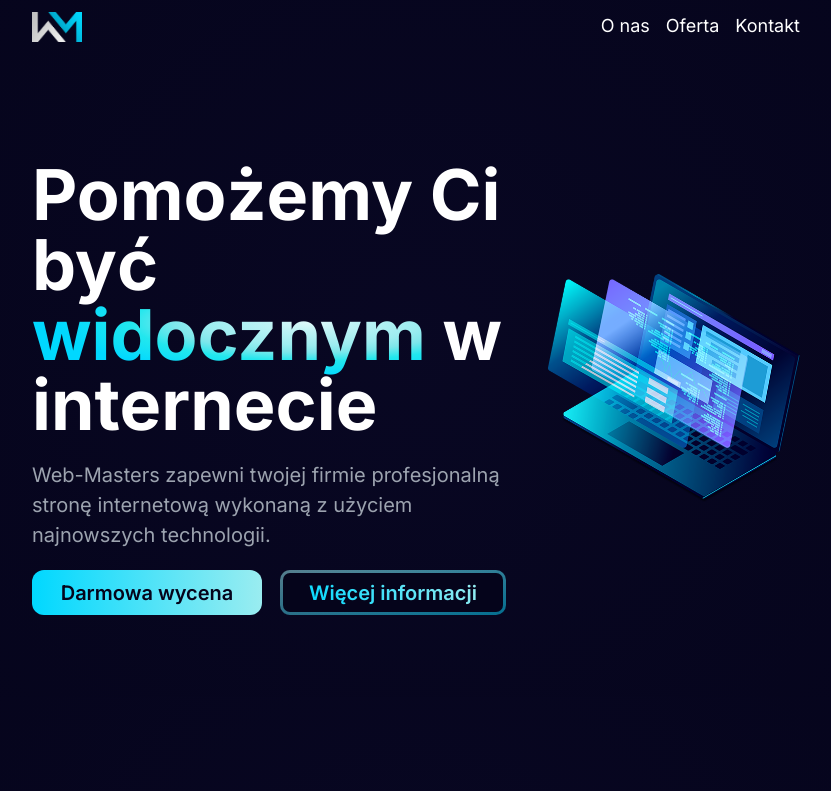
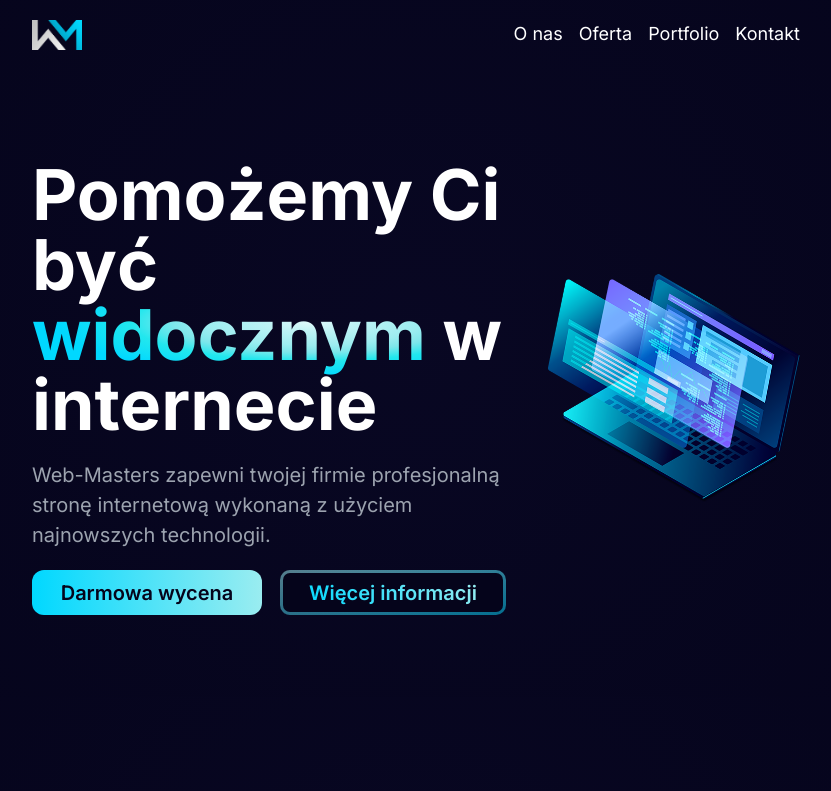
Before and after one commit to m-uchyla/wm-site, a Next.js app: page / in a window 1280 px wide. Shown: the top 791 px of the page, without its empty margins (224-1055 px from the left). Built offline with nearby package versions, Linux system fonts and the light colour scheme.

Commit message:
Navbar & smooth scroll

```diff
--- a/src/components/atoms/button.js
+++ b/src/components/atoms/button.js
@@ -3,7 +3,7 @@
 export default function Button({text, variation}) {
     return (
         <div className={`${(variation === 1) ? "bg-blue-gradient rounded-xl h-[45px]" : "border-gradient h-[49px] -mt-[2px]" } grow px-6 cursor-pointer flex-center `}>
-            <button className={`sm:text-[20px] text-[10px] font-semibold ${(variation === 1 ) ? "text-background" : "border-button"}`}>{text}</button>
+            <button className={`text-[20px] font-semibold ${(variation === 1 ) ? "text-background" : "border-button"}`}>{text}</button>
         </div>
     )
 }
--- a/src/components/organisms/about.js
+++ b/src/components/organisms/about.js
@@ -4,7 +4,7 @@ import { motion, useScroll } from "framer-motion"
 export default function About() {
 
     return (
-      <section>
+      <section id="about">
         <h2 className='text-primaryText md:text-[48px] text-[54px] font-semibold mb-3 text-center'>
           Ty prowadź swój biznes, <br className='sm:block hidden'/> {" "}
           My zajmiemy się stroną.
--- a/src/components/organisms/contact.js
+++ b/src/components/organisms/contact.js
@@ -2,10 +2,10 @@ import { Card, Button, Input} from "../index"
 
 export default function Contact() {
     return (
-      <section>
-        <Card className="flex gap-10 p-16 flex-col lg:flex-row">
+      <section id="contact">
+        <Card className="flex gap-10 sm:p-16 p-10 flex-col lg:flex-row">
           <div className="flex-1 text-center">
-            <h2 className="md:text-[45px] text-[30px] font-semibold">Dodatkowe pytania?</h2>
+            <h2 className="md:text-[45px] text-[30px] font-semibold leading-none sm:mb-0 mb-4">Dodatkowe pytania?</h2>
             <h3 className="text-secondaryText md:text-[18px] text-[16px] font-regular">Zostaw swój adres e-mail a odezwiemy się do Ciebie</h3>
           </div>
           <div className="flex-1 flex-center flex-col lg:flex-row gap-7">
--- a/src/components/organisms/hero.js
+++ b/src/components/organisms/hero.js
@@ -4,7 +4,7 @@ import Image from "next/image"
 
 export default function Hero() {
     return (
-      <section>
+      <section id="hero">
         <div className="flex justify-between items-center gap-10 pt-20">
           <div className="flex-1">
             <h1 className="text-[70px] font-bold leading-none">Pomożemy Ci być <span className="text-gradient">widocznym</span> w internecie</h1>
@@ -22,6 +22,7 @@ export default function Hero() {
           <Image
             className="float-right"
             src={HeroImg}
+            alt="Komputer"
             quality={100}
             width={600}
           />
--- a/src/components/organisms/how.js
+++ b/src/components/organisms/how.js
@@ -4,16 +4,16 @@ import Image from 'next/image'
 
 export default function How () {
   return (
-    <section>
+    <section id="howItsDone">
         <h2 className='text-white sm:text-[52px] text-[48px] font-semibold text-center'>Jak działamy?</h2>
         <div className='flex flex-col'>
             {howItsDone.map((how, index) => (
-                <div className={`flex items-center justify-between ${index % 2 ? "flex-row-reverse" : "flex-row"} ${index === howItsDone.length - 1 ? "mb-0" : "mb-10"}`}>
+                <div key={"howItsDone"+index} className={`flex items-center justify-between ${index % 2 ? "flex-row-reverse" : "flex-row"} ${index === howItsDone.length - 1 ? "mb-0" : "mb-10"}`}>
                     <div className='max-w-[510px]'>
                         <h4 className='text-[36px] font-bold'>{how.title}</h4>
                         <p className='text-[18px] text-secondaryText'>{how.description}</p>
                     </div>
-                    <Image src={how.img}/>
+                    <Image src={how.img} alt={how.title}/>
                 </div>
             ))}
         </div>
--- a/src/components/organisms/portfolio.js
+++ b/src/components/organisms/portfolio.js
@@ -7,7 +7,7 @@ export default function Portfolio () {
     return (
     <section id="portfolio">
       <SectionHeader header={"Wybrane realizacje"} subheader={"Sprawdź jak wyglądają przygotowane przez nas strony"} />
-      <div className='flex flex-wrap place-content-between gap-y-7'>
+      <div className='flex flex-col sm:flex-row flex-wrap place-content-between gap-y-7'>
       {portfolio.map((p, index) => (
         <motion.div
         key={"portfolio"+index}
@@ -17,7 +17,7 @@ export default function Portfolio () {
         viewport={{ once: true, amount: 0.1 }}
         transition={{ delay: index === 0 ? 0.3 : index === 1 ? 0.5 : 0.7, duration: 1 }}
         >
-            <div className='w-[600px]'>
+            <div className='w-[550px]'>
             <div className='portfolio-container  cursor-pointer'>
                 <a href={p.link} target='_blank' rel='nofollow'>
                 {/* <img src={p.img} alt={p.title} className='border-2 border-[#34333b] portfolio-image' /> */}
--- a/src/components/organisms/pricing.js
+++ b/src/components/organisms/pricing.js
@@ -16,7 +16,7 @@ export default function Pricing() {
   }
 
     return (
-      <section>
+      <section id="pricing">
         <SectionHeader header={"Poznaj naszą ofertę"} subheader={"Potrzebujesz strony napisanej od zera? Wybierz coś dla siebie"} />
         <div className="flex lg:flex-row flex-col justify-between gap-7">
           {pricing.map((plan, index) => (
--- a/src/components/organisms/testimonials.js
+++ b/src/components/organisms/testimonials.js
@@ -4,13 +4,14 @@ import Image from 'next/image'
 
 export default function Testimonials(){
     return(
-        <section>
+        <section id="testimonials">
             <SectionHeader header={"Co się o nas mówi?"} subheader={"Opinie naszych klientów i osób z którymi współpracowaliśmy"} />
             <div className="flex gap-3 flex-col md:flex-row">
             {testimonials.map((testimonial, index) => (
-                <div className="flex-center flex-col text-center">
+                <div key={"testimonial"+index} className="flex-center flex-col text-center">
                     <Image
                         className="rounded-full"
+                        alt={testimonial.name}
                         src={testimonial.img}
                         width={56}
                         quality={75}
--- a/src/components/templates/navbar.js
+++ b/src/components/templates/navbar.js
@@ -4,7 +4,14 @@ import Image from "next/image"
 import { useEffect, useState } from "react";
 
 export default function Navbar() {
+
+  const [openCloseNav, setOpenCloseNav] = useState(false);
+  const [initNav, setInitNav] = useState(true);
   const [navbar, setNavbar] = useState(false);
+  const [navActive, setNavActive] = useState(null);
+
+  const [sections,setSections] = useState(null);
+  const [navLi,setNavLi] = useState(null);
 
   const changeBackground = () => {
     if(window.scrollY >= 5) {
@@ -13,24 +20,88 @@ export default function Navbar() {
       setNavbar(false)
     }
   }
+
   useEffect(() => {
     window.addEventListener('scroll', changeBackground);
+    setSections(document.querySelectorAll("section"));
+    setNavLi(document.querySelectorAll("[id='navLink']"));
+    console.log(navLi);
+    window.addEventListener('resize', function() {
+      if(openCloseNav)setOpenCloseNav(false);
+    });
   },[])
 
+  useEffect(() => {
+    window.onscroll = () => {
+      var current = "";
+
+      sections.forEach((section) => {
+        const sectionTop = section.offsetTop;
+        if (scrollY >= sectionTop - 250) {
+          current = section.getAttribute("id");
+        }
+      });
+
+      navLi.forEach((li,index) => {
+        if (li.classList.contains(current)) {
+          setNavActive(current);
+        }
+        if(current === "hero")setNavActive(null);
+      });
+    };
+
+    if(openCloseNav){
+      document.getElementsByTagName("body")[0].style.overflow = "hidden";
+    }else{
+      document.getElementsByTagName("body")[0].style.overflow = "auto";
+    }
+  });
+
+  function smoothScroll(id){
+    const element = document.getElementById(id);
+    if(element){
+      const y = element.getBoundingClientRect().top + window.pageYOffset + (-50);
+      window.scrollTo({top: y, behavior: 'smooth'});
+    }
+  }
 
   return (
-    <nav className={`flex justify-between py-3 ${navbar ? "navbar-down" : "navbar-up"}`}>
+    <nav className={`flex justify-between py-5 ${navbar ? "navbar-down" : "navbar-up"}`}>
       <div>
         <Image
         src={WMlogo}
+        alt="Web-Masters logo"
         width={50}
         />
       </div>
-      <ul className="flex">
+      <ul className="sm:flex hidden">
         {navLinks.map((link, index) => (
-          <li className={`text-[18px] ${index === navLinks.length - 1 ? "mr-0" : "mr-4"} cursor-pointer`}>{link.title}</li>
+          <div key={"link"+index}>
+          <li onClick={() => {smoothScroll(link.id);}} id="navLink" className={`${link.id} text-[18px] ${index === navLinks.length - 1 ? "mr-0" : "mr-4"} cursor-pointer hover:text-primary`}>{link.title}</li>
+          {(navActive == link.id) ? <div className={`bg-blue-gradient -mb-[2px] h-[2px] ${index === navLinks.length - 1 ? "mr-0" : "mr-4"}`} /> : ""}
+          </div>
         ))}
       </ul>
+      <div className={`sm:hidden flex flex-1 justify-end items-center z-50`}>
+        <div className={`${!openCloseNav ? 'menu_burger' : 'menu_burger open'}`}>
+          <div className={` ${navbar ? "menu_burger-btn-fixed" : "menu_burger-btn"}  ${openCloseNav ? "fixed z-10" : "static z-10"}`}
+            onClick={() => {setOpenCloseNav((prev) => !prev);setInitNav(false)}}
+          />
+        </div>
+        <div className={`-left-[100px] w-[200%] h-[1000vh] absolute ${openCloseNav ? "bg-in" : "bg-out hidden"}`}></div>
+          <div className={`p-10 bg-background fixed top-0 right-0 w-[70%] h-[100%] ${(initNav) ? "hidden" : "flex flex-col"} ${openCloseNav ? "sidebar" : "sidebar-out"}`}>
+            <ul className='list-none flex-col justify-end items-center flex-1 mt-10'>
+              {navLinks.map((link, index)=>(
+                <div key={link.id}>
+                  <li key={link.id} className={`text-[32px] font-normal cursor-pointer py-10`} onClick={()=>{}}>
+                    <div onClick={() => {smoothScroll(link.id);setOpenCloseNav(false)}} >{link.title}</div>
+                  </li>
+                  {((index+1) == navLinks.length) ? "" : <div className='w-full h-[1px] bg-blue-gradient'/>}
+                </div>
+              ))}
+            </ul>
+          </div>
+        </div>
     </nav>
   )
   }
--- a/src/constants/index.js
+++ b/src/constants/index.js
@@ -13,13 +13,13 @@ export const navLinks = [
         title: "Oferta",
         href: "pricing"
     },
-    // {
-    //     id: "portfolio",
-    //     title: "Portfolio",
-    //     href: "portfolio"
-    // },
     {
-        id: "contact",
+        id: "portfolio",
+        title: "Portfolio",
+        href: "portfolio"
+    },
+    {
+        id: "testimonials",
         title: "Kontakt",
         href: "contact"
     }
--- a/src/styles/globals.css
+++ b/src/styles/globals.css
@@ -61,7 +61,7 @@ footer {
   transition: 0.5s;
   @apply
   bg-background;
-  backdrop-filter: blur(2px);
+  /* backdrop-filter: blur(2px); */
   box-shadow:
   0px 0.6px 3.6px -6px rgba(0, 0, 0, 0.053),
   0px 1.4px 8.6px -6px rgba(0, 0, 0, 0.077),
@@ -145,6 +145,175 @@ footer {
   border-image: linear-gradient(90deg, #00d8ff, #9dedf0) 1;
 }
 
+/*-------------------- MENU BURGER --------------------*/
+.sidebar {
+  -webkit-animation: slide-top 0.7s ease-in-out both;
+  animation: slide-top 0.7s ease-in-out both;
+}
+
+@-webkit-keyframes slide-top {
+  0% {
+    -webkit-transform: translateX(100%);
+    transform: translateX(100%);
+  }
+  100% {
+    -webkit-transform: translateX(0);
+    transform: translateX(0);
+  }
+}
+
+@keyframes slide-top {
+  0% {
+    -webkit-transform: translateX(100%);
+    transform: translateX(100%);
+  }
+  100% {
+    -webkit-transform: translateX(0);
+    transform: translateX(0);
+  }
+
+}
+.sidebar-out {
+  -webkit-animation: slide-out 0.7s ease-in-out both;
+  animation: slide-out 0.7s ease-in-out both;
+}
+
+.bg-in {
+  animation: background-in 0.7s;
+  background-color:rgba(0, 0, 0, 0.8)
+}
+
+.bg-out {
+  animation: background-out 0.7s;
+  background-color:rgba(0, 0, 0, 0)
+}
+
+@keyframes background-in {
+  0% {background-color:rgba(0, 0, 0, 0);}
+  100% {background-color:rgba(0, 0, 0, 0.8);}
+}
+
+@keyframes background-out {
+  0% {background-color:rgba(0, 0, 0, 0.8);}
+  100% {background-color:rgba(0, 0, 0, 0);}
+}
+
+@-webkit-keyframes slide-out {
+  0% {
+    -webkit-transform: translateX(0);
+    transform: translateX(0);
+  }
+  100% {
+    -webkit-transform: translateX(100%);
+    transform: translateX(100%);
+  }
+}
+
+@keyframes slide-out {
+  0% {
+    -webkit-transform: translateX(0);
+    transform: translateX(0);
+  }
+
+  100% {
+    -webkit-transform: translateX(100%);
+    transform: translateX(100%);
+  }
+}
+
+ .menu_burger{
+  position: relative;
+  display: flex;
+  justify-content: center;
+  align-items: center;
+  width: 40px;
+  height: 40px;
+  cursor: pointer;
+  transition: all .5s ease-in-out;
+
+}
+
+.menu_burger-btn {
+  width: 30px;
+  height: 2px;
+  background-color: #7c7c7c;
+  border-radius: 3px;
+  transition: all .5s ease-in-out;
+  z-index: 9999999999999999999999999;
+}
+
+.menu_burger-btn::before,
+.menu_burger-btn::after {
+  content: '';
+  position: absolute;
+  width: 30px;
+  height: 2px;
+  background-color: #7c7c7c;
+  border-radius: 3px;
+  z-index: 999999999999999999999999999999;
+  transition: all .5s ease-in-out;
+}
+
+.menu_burger-btn-fixed {
+  width: 30px;
+  height: 2px;
+  background-color: #fff;
+  border-radius: 3px;
+  transition: all .5s ease-in-out;
+  z-index: 999999999999999999999999999999999;
+}
+
+.menu_burger-btn-fixed::before,
+.menu_burger-btn-fixed::after {
+  content: '';
+  position: absolute;
+  width: 30px;
+  height: 2px;
+  background-color: #fff;
+  border-radius: 3px;
+  z-index: 999999999999999999999999999999999;
+  transition: all .5s ease-in-out;
+}
+
+.menu_burger-btn::before, .menu_burger-btn-fixed::before{
+  transform: translateY(-8px);
+}
+
+.menu_burger-btn::after, .menu_burger-btn-fixed::after{
+  transform: translateY(8px);
+}
+
+.menu_burger.open .menu_burger-btn-fixed{
+  transform: translateX(-50px);
+  background-color: transparent;
+}
+
+.menu_burger.open .menu_burger-btn-fixed::before{
+  transform: rotate(45deg) translate(35px, -35px);
+  background-color: #def9fa;
+}
+
+.menu_burger.open .menu_burger-btn-fixed::after{
+  transform: rotate(-45deg) translate(35px, 35px);
+  background-color: #def9fa;
+}
+
+.menu_burger.open .menu_burger-btn{
+  transform: translateX(-50px);
+  background-color: transparent;
+}
+
+.menu_burger.open .menu_burger-btn::before{
+  transform: rotate(45deg) translate(35px, -35px);
+  background-color: #def9fa;
+}
+
+.menu_burger.open .menu_burger-btn::after{
+  transform: rotate(-45deg) translate(35px, 35px);
+  background-color: #def9fa;
+}
+/*---------------------------------------------------*/
+
 /*-------------------- PORTFOLIO --------------------*/
 .portfolio-container {
   position: relative;
```
